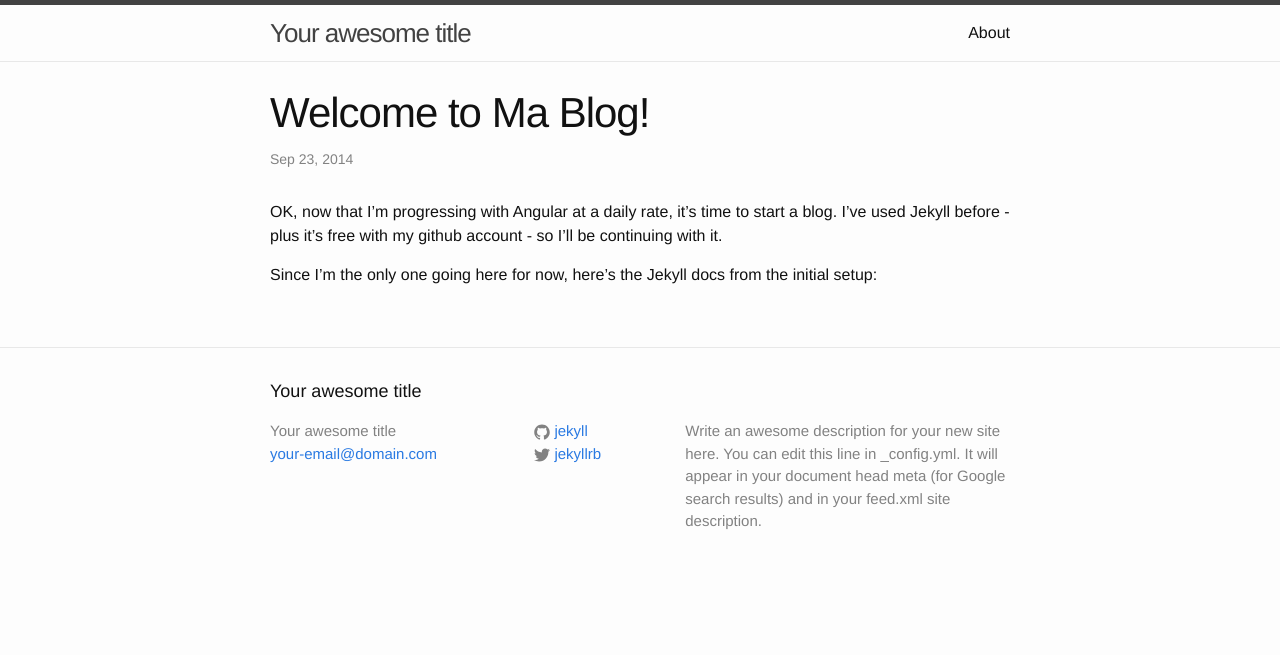
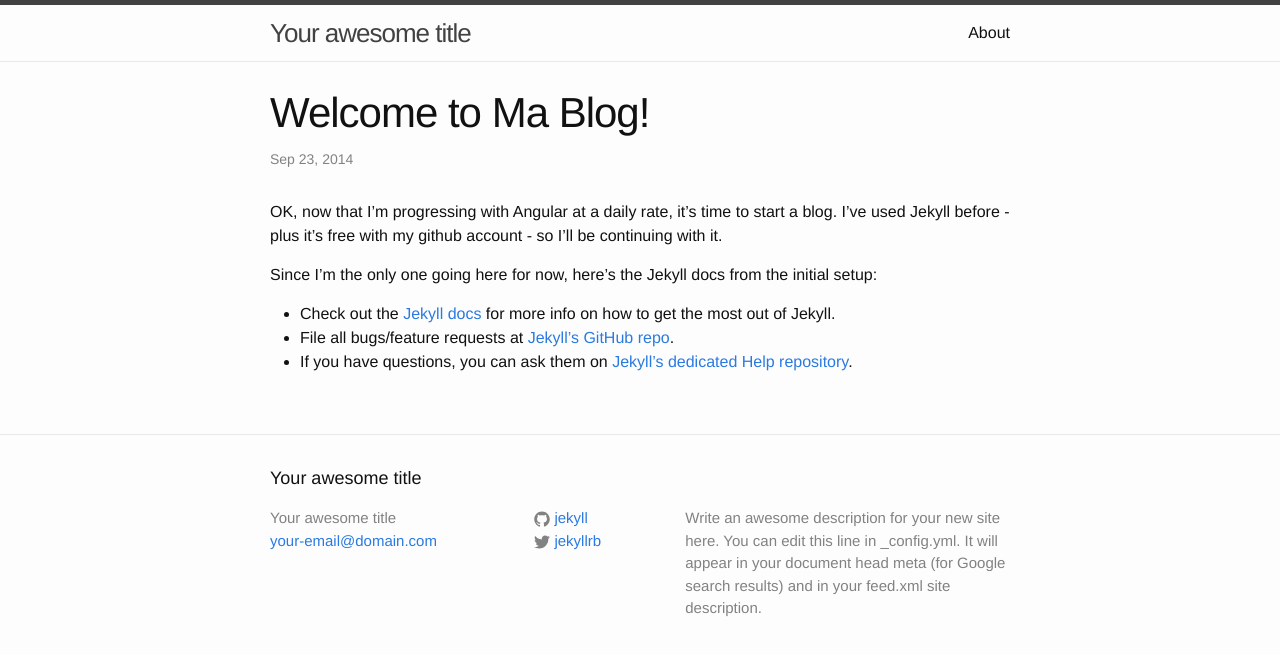
Before and after one commit to slatron/slatron.github.io, a Jekyll site: the page built from _posts/2014-09-23-welcome-to-jekyll.markdown, in a window 1280 px wide. Shown: the top 655 px of the page. Built offline with Jekyll 4.4.1, drawn with Linux system fonts in a browser that asks for light colours.

Commit message:
update post links

```diff
--- a/_posts/2014-09-23-welcome-to-jekyll.markdown
+++ b/_posts/2014-09-23-welcome-to-jekyll.markdown
@@ -8,6 +8,10 @@ OK, now that I'm progressing with Angular at a daily rate, it's time to start a
 
 Since I'm the only one going here for now, here's the Jekyll docs from the initial setup:
 
+- Check out the [Jekyll docs][jekyll] for more info on how to get the most out of Jekyll.
+- File all bugs/feature requests at [Jekyll’s GitHub repo][jekyll-gh].
+- If you have questions, you can ask them on [Jekyll’s dedicated Help repository][jekyll-help].
+
 [jekyll]:      http://jekyllrb.com
 [jekyll-gh]:   https://github.com/jekyll/jekyll
 [jekyll-help]: https://github.com/jekyll/jekyll-help
```
